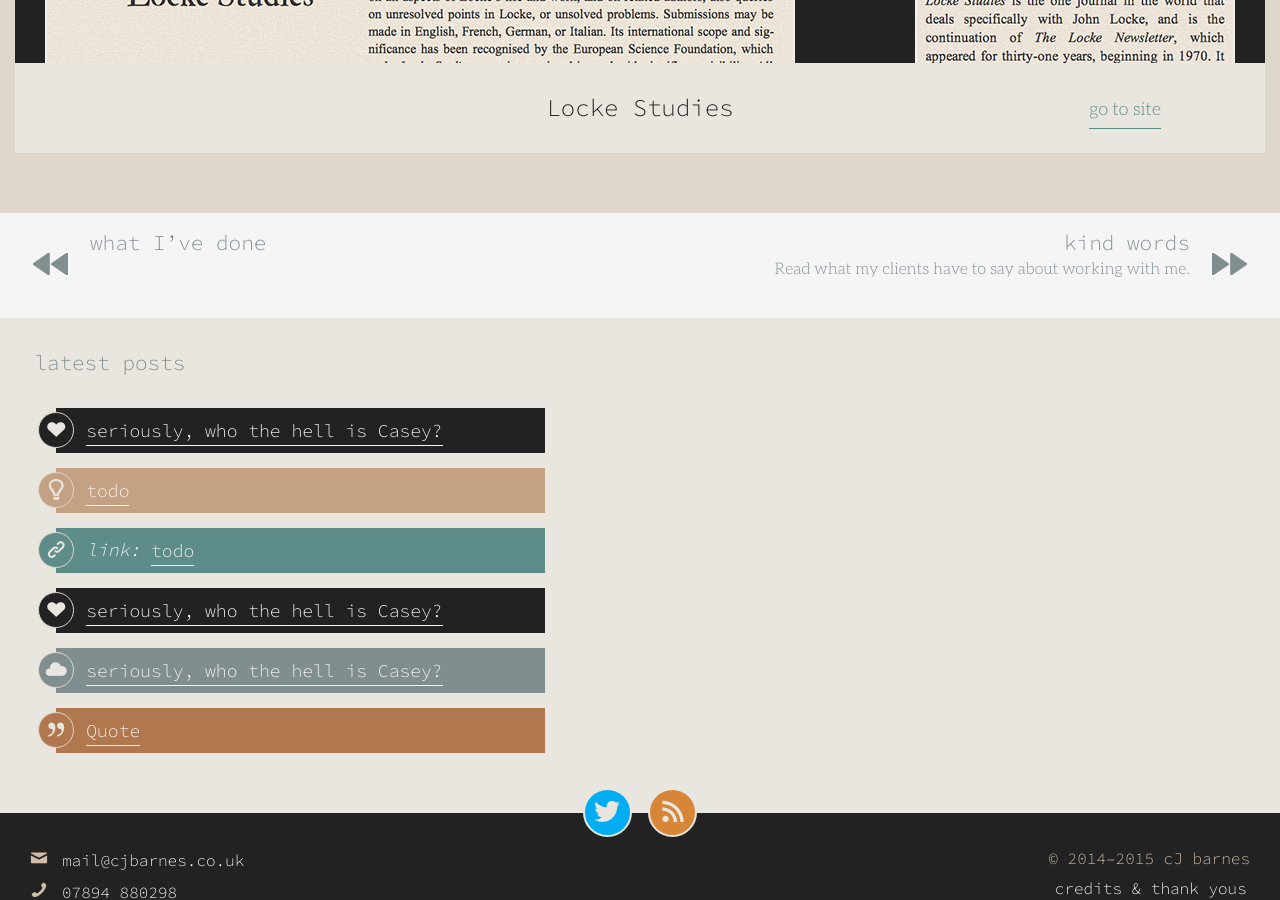
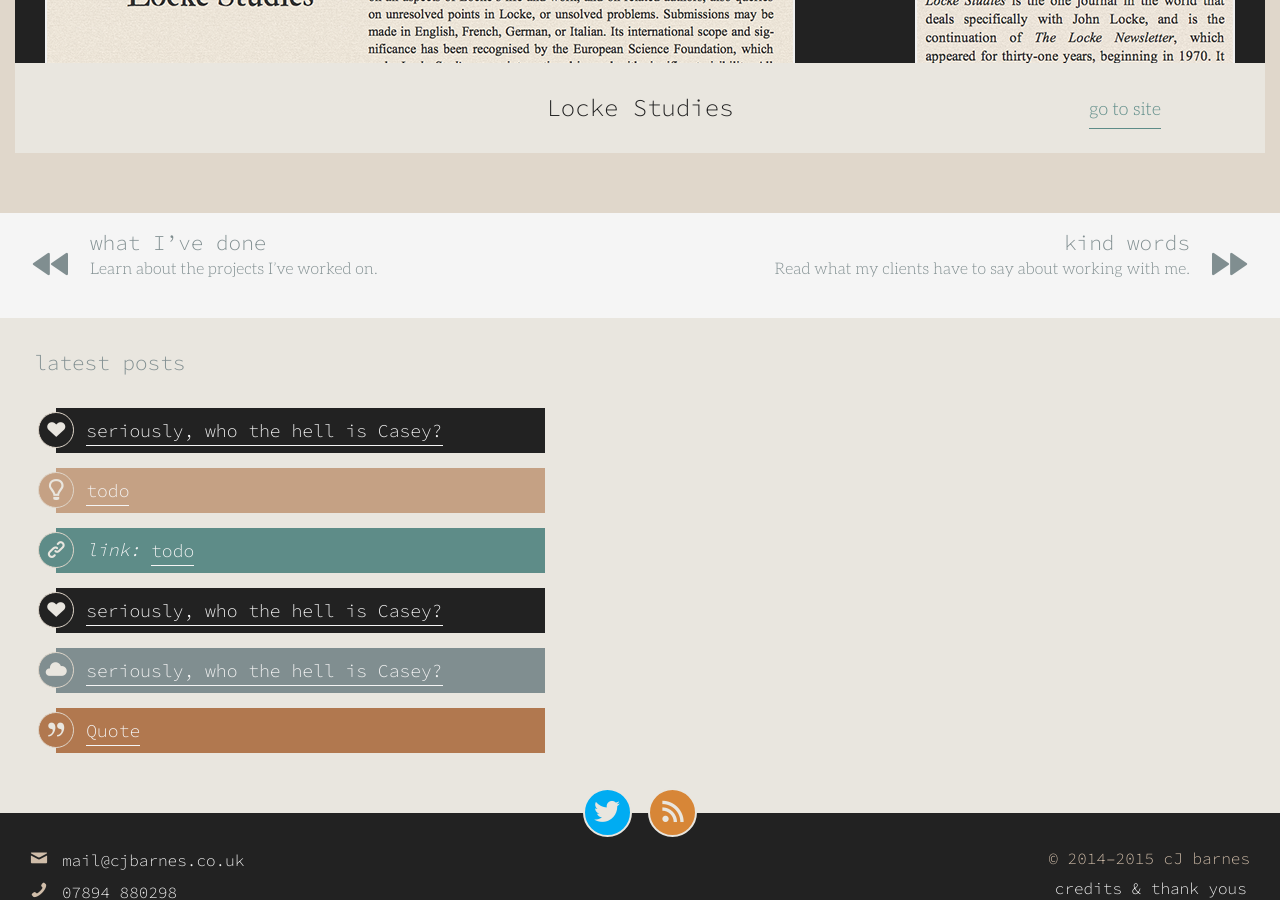
Before and after one commit to cjbarnes/cjbarnes.github.io, a Jekyll site: the page built from _pages/portfolio.html, in a window 1280 px wide and 900 px high, scrolled down 3427 px. Built offline with Jekyll 4.4.1, drawn with Linux system fonts in a browser that asks for light colours.

Commit message:
Added next/previous descriptions for the 2 index pages.

```diff
--- a/_data/nav-sequence.yml
+++ b/_data/nav-sequence.yml
@@ -11,7 +11,7 @@
 
 - name: what I do
   href: /whatido/
-  description:
+  description: Learn about how I work.
 
 - name: my approach
   href: /whatido/approach/
@@ -27,6 +27,7 @@
 
 - name: what I’ve done
   href: /whativedone/
+  description: Learn about the projects I’ve worked on.
 
 - name: portfolio
   href: /whativedone/portfolio/
```
